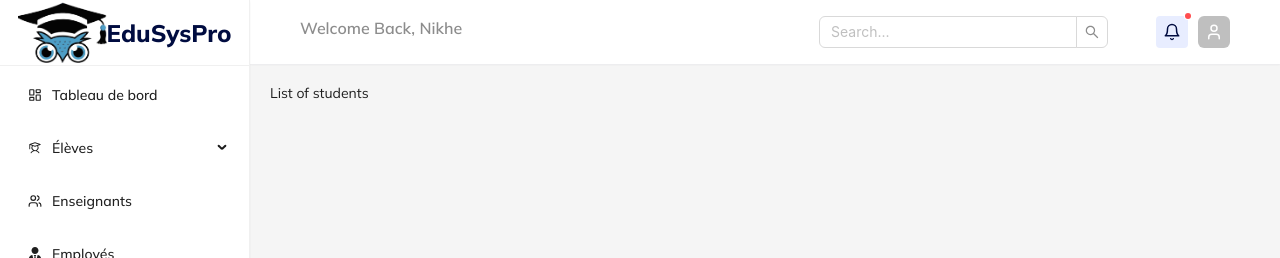
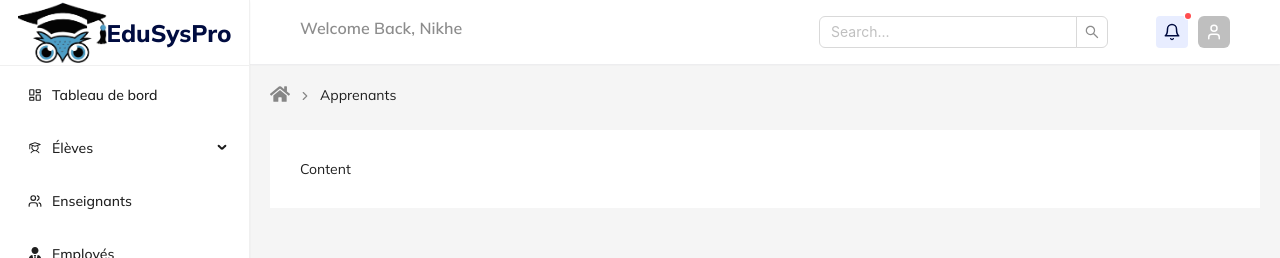
Before and after one commit to nikodev99/edusysproui, a React (Vite) app: page /student/all in a window 1280 px wide. Shown: the top 258 px of the page. Built offline with nearby package versions, Linux system fonts and the light colour scheme; no server answers; a web font is replaced by a local one.

Commit message:
Fix: Fixing the breadcrumb page hierarchy

```diff
--- a/src/components/breadcrumb/PageHierarchy.tsx
+++ b/src/components/breadcrumb/PageHierarchy.tsx
@@ -1,14 +1,26 @@
 import './breadcrumb.scss'
 import {Breadcrumb, Flex} from "antd";
 import {LuChevronRight} from "react-icons/lu";
+import {useNavigate} from "react-router-dom";
+import {ReactNode} from "react";
 
-const PageHierarchy = ({items}: {items: object[]}) => {
+const PageHierarchy = ({items}: {items: [{title: string | ReactNode, path?: string}]}) => {
 
-    //TODO adding the navigation to the previous paths
+    const navigate = useNavigate()
+
+    const breadcrumbItems = items.map((item) => ({
+        title: item.path ? (
+            <span onClick={() => navigate(`${item.path}`)} className='breadcrumb-nav' key={item.path}>
+                {item.title}
+            </span>
+        ): (
+            item.title
+        )
+    }))
 
     return(
         <Flex align={"center"} justify={"start"}>
-            <Breadcrumb separator={<LuChevronRight/>} items={items} />
+            <Breadcrumb separator={<LuChevronRight />} items={breadcrumbItems} />
         </Flex>
     )
 }
--- a/src/components/breadcrumb/breadcrumb.scss
+++ b/src/components/breadcrumb/breadcrumb.scss
@@ -1,17 +1,20 @@
 @import "../../assets/style/main";
 
 .ant-breadcrumb {
-  ol {
-    li:first-child {
-      padding-top: 0px;
-      text-align: center;
-    }
-    li:nth-child(2) {
-      padding-top: 2.5px;
-    }
+  .ant-breadcrumb-separator {
+    text-align: center;
+    margin-top: 3px;
   }
 }
 
 .breadcrumb-icon {
   @include flex-center;
 }
+
+.breadcrumb-nav {
+  cursor: pointer;
+  transition: .3s;
+  &:hover {
+    color: #000C40;
+  }
+}
--- a/src/core/breadcrumb.tsx
+++ b/src/core/breadcrumb.tsx
@@ -1,14 +1,11 @@
 import {FaHome} from "react-icons/fa";
+import {BreadcrumbItems} from "../utils/interfaces.ts";
 
-export const setBreadcrumb = (items: [{ href?: string, title: string }]) => {
-    return [
-        {
-            title: (
-                <div className='breadcrumb-icon'>
-                    <FaHome size={20} />
-                </div>
-            ),
-        },
-        ...items
-    ]
+export const setBreadcrumb = (items: BreadcrumbItems[]) => {
+    return [{
+        title: (
+            <FaHome size={20} />
+        ),
+        path: '/dashboard'
+    }, ...items]
 }
--- a/src/pages/page.scss
+++ b/src/pages/page.scss
@@ -4,9 +4,7 @@
   padding: 20px;
 }
 
-//Inscription page
-
-.inscription-wrapper{
+.page-wrapper {
   padding: 30px;
   background: #fff;
   margin-top: 20px;
@@ -15,6 +13,10 @@
     @include flex-center
   }
 
+}
+
+//Inscription page
+.inscription-wrapper {
   .step-wrapper {
     margin-bottom: 20px;
   }
--- a/src/pages/student/Inscription.tsx
+++ b/src/pages/student/Inscription.tsx
@@ -3,7 +3,7 @@ import {useDocumentTitle} from "../../hooks/useDocumentTitle.ts";
 import {setBreadcrumb} from "../../core/breadcrumb.tsx";
 import {Button, Flex, Form, Modal, Steps, Tag} from "antd";
 import {useForm} from "react-hook-form";
-import React, {useEffect, useState, useTransition} from "react";
+import React, {ReactNode, useEffect, useState, useTransition} from "react";
 import IndividualForm from "../../components/inscription/IndividualForm.tsx";
 import StudentAddressForm from "../../components/inscription/StudentAddressForm.tsx";
 import GuardianForm from "../../components/inscription/GuardianForm.tsx";
@@ -30,9 +30,15 @@ const Inscription = () => {
         description: "Inscription description",
     })
 
-    const items = setBreadcrumb([{
-        title: 'Inscription'
-    }])
+    const items = setBreadcrumb([
+        {
+            title: 'Apprenants',
+            path: '/student/all'
+        },
+        {
+            title: 'Inscription'
+        }
+    ]);
 
     const {handleSubmit, watch, control, formState: {errors}, setValue, trigger, reset} = useForm<EnrollmentSchema>({
         resolver: zodResolver(enrollmentSchema)
@@ -284,8 +290,8 @@ const Inscription = () => {
 
     return(
         <>
-            <PageHierarchy items={items}/>
-            <Flex className='inscription-wrapper' vertical id='inscription_form'>
+            <PageHierarchy items={items as [{title: string|ReactNode, path?: string}]}/>
+            <Flex className='page-wrapper inscription-wrapper' vertical>
                 <div className='form-wrapper'>
                     <Form layout="vertical" initialValues={{requiredMarkValue: 'customize'}} requiredMark={requiredMark} onFinish={handleSubmit(onSubmit)}>
                         <div className="step-wrapper">
--- a/src/pages/student/StudentList.tsx
+++ b/src/pages/student/StudentList.tsx
@@ -1,6 +1,22 @@
+import PageHierarchy from "../../components/breadcrumb/PageHierarchy.tsx";
+import {setBreadcrumb} from "../../core/breadcrumb.tsx";
+import {ReactNode} from "react";
+import {Flex} from "antd";
+
 const StudentList = () => {
+    const pageHierarchy = setBreadcrumb([
+        {
+            title: 'Apprenants'
+        }
+    ])
+
     return(
-        <div>List of students</div>
+        <>
+            <PageHierarchy items={pageHierarchy as [{title: string | ReactNode, path?: string}]} />
+            <Flex className='page-wrapper' vertical>
+                <div>Content</div>
+            </Flex>
+        </>
     )
 }
 
--- a/src/utils/interfaces.ts
+++ b/src/utils/interfaces.ts
@@ -20,6 +20,11 @@ type NestedKeyOf<ObjectType extends object> = {
 }[keyof ObjectType & (string | number)];
 
 export type TName = NestedKeyOf<EnrollmentSchema>;
+
+export interface BreadcrumbItems {
+    title: string | ReactNode,
+    path?: string
+}
 
 export interface ZodProps {
     control: Control<EnrollmentSchema>
```
